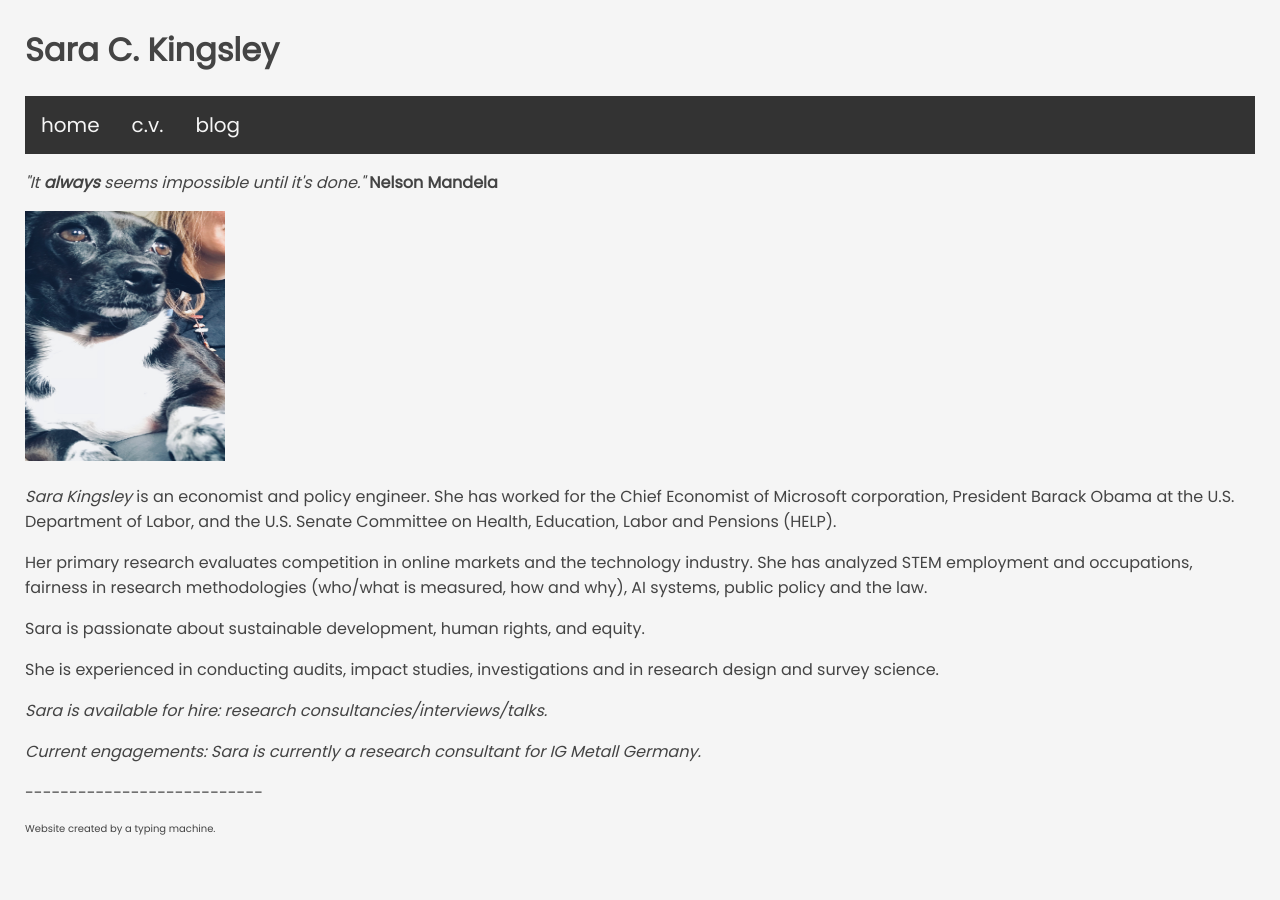
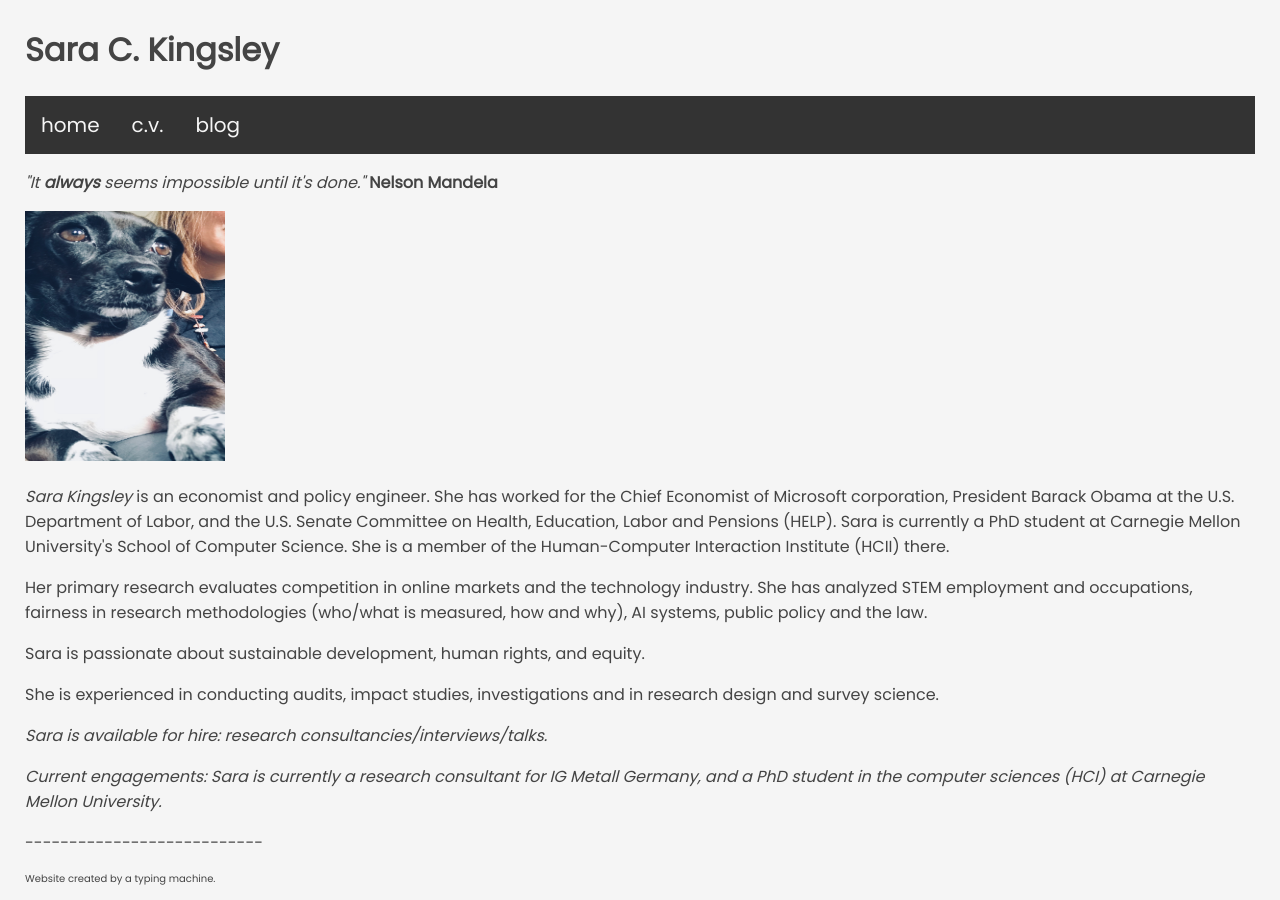
Before and after one commit to sarakingsley/sarakingsley.github.io, a Jekyll site: the page built from README.md, in a window 1280 px wide. Built offline with Jekyll 4.4.1, drawn with Linux system fonts in a browser that asks for light colours; some web fonts are replaced; our own code applies the rules of GitHub Pages for plain Markdown files.

Commit message:
Update home.html

```diff
--- a/_layouts/home.html
+++ b/_layouts/home.html
@@ -56,12 +56,12 @@
       <p id="mandelaquote"><i>"It <b>always</b> seems impossible until it's done."</i> <b>Nelson Mandela</b> </p>
       <img src="https://sarakingsley.github.io/IMG_E0431.JPG" width="200"
            height="250">
-      <p><i>Sara Kingsley</i> is an economist and policy engineer. She has worked for the Chief Economist of Microsoft corporation, President Barack Obama at the U.S. Department of Labor, and the U.S. Senate Committee on Health, Education, Labor and Pensions (HELP).</p>
+      <p><i>Sara Kingsley</i> is an economist and policy engineer. She has worked for the Chief Economist of Microsoft corporation, President Barack Obama at the U.S. Department of Labor, and the U.S. Senate Committee on Health, Education, Labor and Pensions (HELP). Sara is currently a PhD student at Carnegie Mellon University's School of Computer Science. She is a member of the Human-Computer Interaction Institute (HCII) there.</p>
       <p>Her primary research evaluates competition in online markets and the technology industry. She has analyzed STEM employment and occupations, fairness in research methodologies (who/what is measured, how and why), AI systems, public policy and the law. </p>
       <p>Sara is passionate about sustainable development, human rights, and equity.</p>
       <p>She is experienced in conducting audits, impact studies, investigations and in research design and survey science. </p>
       <p><i>Sara is available for hire: research consultancies/interviews/talks. </i></p>
-      <p><i>Current engagements: Sara is currently a research consultant for IG Metall Germany. </i></p>
+      <p><i>Current engagements: Sara is currently a research consultant for IG Metall Germany, and a PhD student in the computer sciences (HCI) at Carnegie Mellon University. </i></p>
       <p>---------------------------</p>
 
     </main>
```
